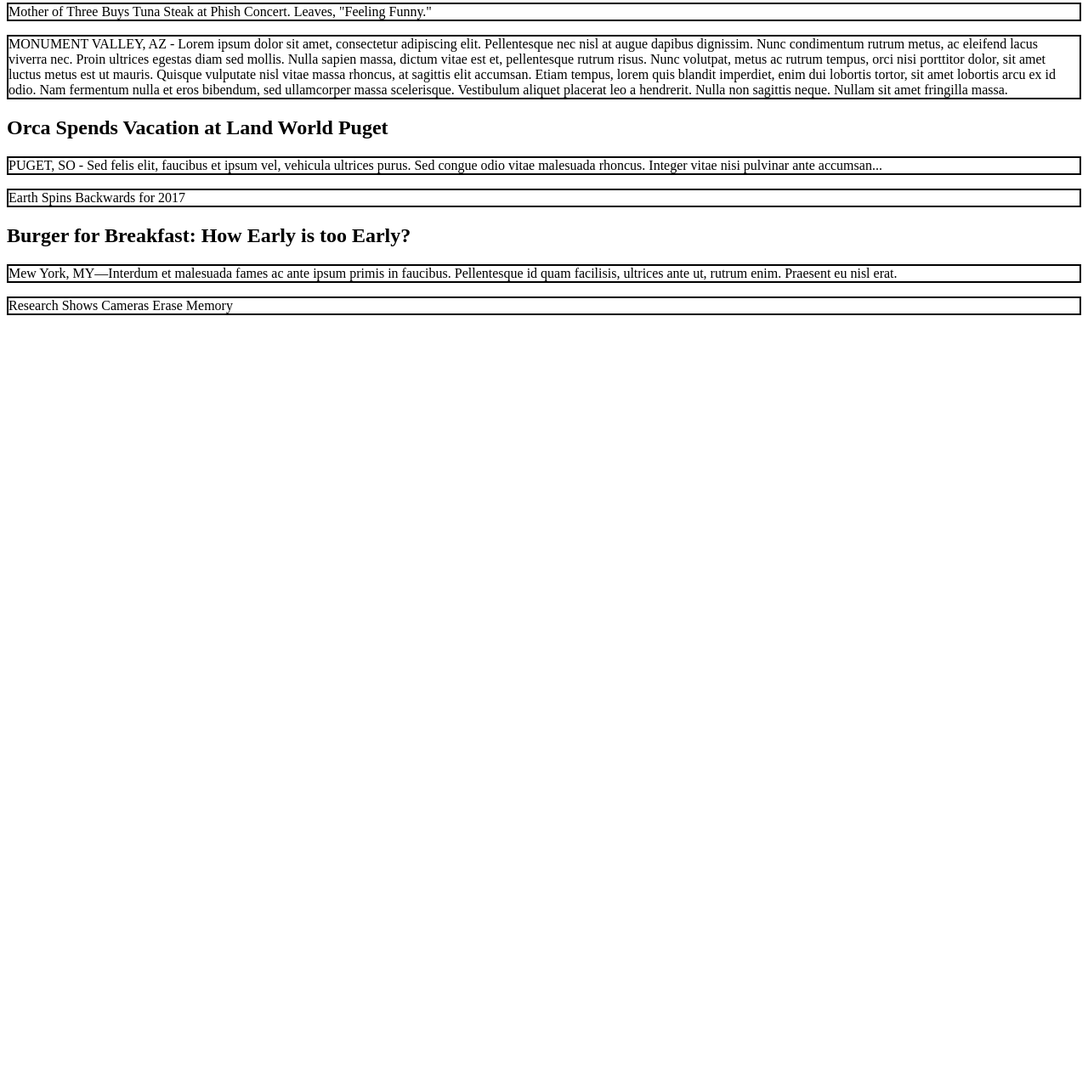
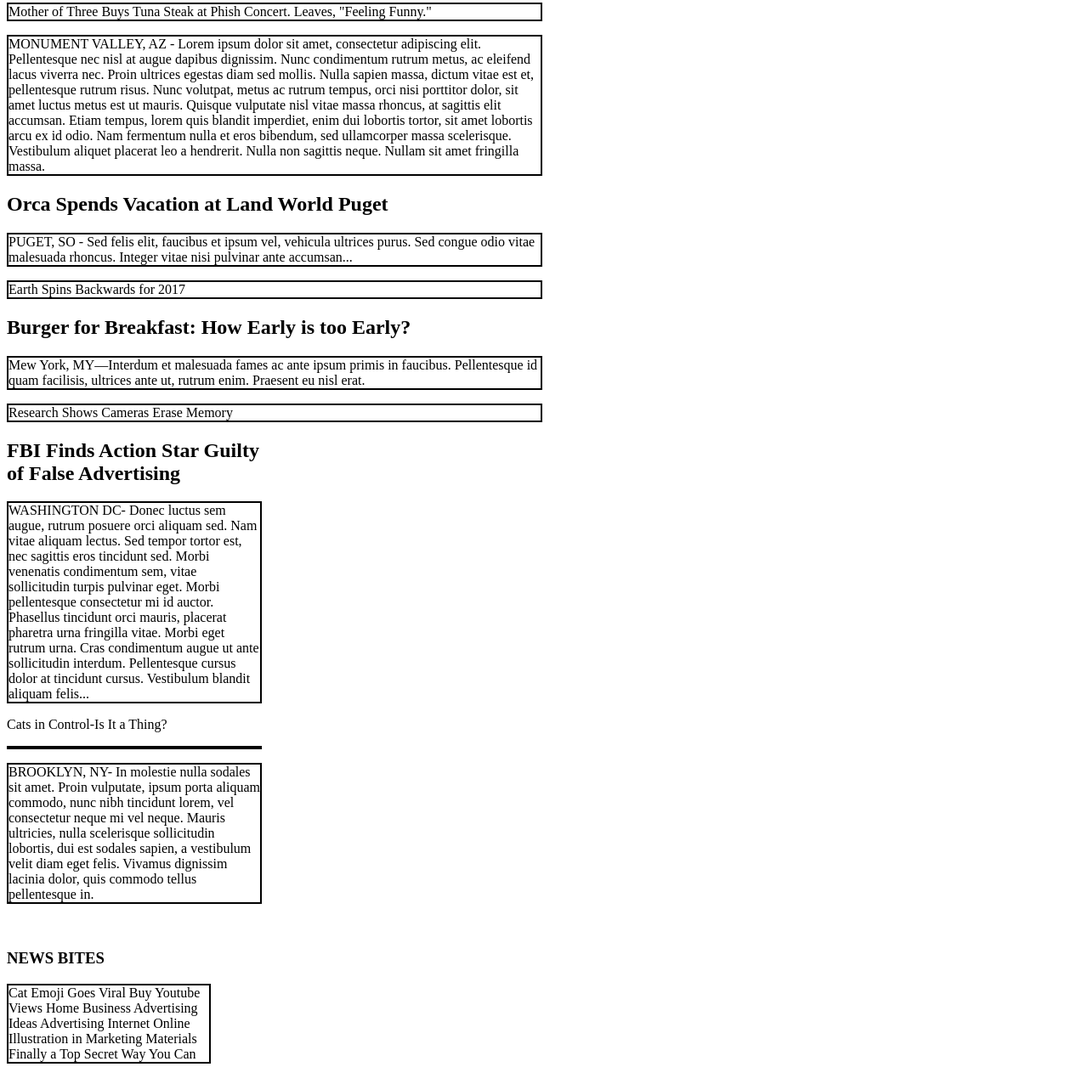
Before and after one commit to SophiaVandewater/MyTimes, a plain HTML site: page index.html in a window 1280 px wide. Shown: the part 87-1363 px from the top of the page at 85% size. Before the commit the page ends 800 px from the top, so only its background shows below. Drawn offline with Linux system fonts and the light colour scheme.

Commit message:
Add complete text

```diff
--- a/index.html
+++ b/index.html
@@ -21,14 +21,45 @@
     </div>
     <!-- Main -->
     <div class="main">
+<!-- Left column -->
+      <div class="column large">
+        <div class="phish">
           <p>Mother of Three Buys Tuna Steak at Phish Concert. Leaves, "Feeling Funny."</p>
+        </div>
+        <div class="monument">
           <p>MONUMENT VALLEY, AZ - Lorem ipsum dolor sit amet, consectetur adipiscing elit. Pellentesque nec nisl at augue dapibus dignissim. Nunc condimentum rutrum metus, ac eleifend lacus viverra nec. Proin ultrices egestas diam sed mollis. Nulla sapien massa, dictum vitae est et, pellentesque rutrum risus. Nunc volutpat, metus ac rutrum tempus, orci nisi porttitor dolor, sit amet luctus metus est ut mauris. Quisque vulputate nisl vitae massa rhoncus, at sagittis elit accumsan. Etiam tempus, lorem quis blandit imperdiet, enim dui lobortis tortor, sit amet lobortis arcu ex id odio. Nam fermentum nulla et eros bibendum, sed ullamcorper massa scelerisque. Vestibulum aliquet placerat leo a hendrerit. Nulla non sagittis neque. Nullam sit amet fringilla massa.</p>
+        </div>
+        <div class="orca">
           <h2>Orca Spends Vacation at Land World Puget</h2>
           <p>PUGET, SO - Sed felis elit, faucibus et ipsum vel, vehicula ultrices purus. Sed congue odio vitae malesuada rhoncus. Integer vitae nisi pulvinar ante accumsan...</p>
+        </div>
+        <div class="earth">
           <p>Earth Spins Backwards for 2017</p>
+        </div>
+        <div class="burger">
           <h2>Burger for Breakfast: How Early is too Early?</h2>
           <p>Mew York, MY—Interdum et malesuada fames ac ante ipsum primis in faucibus. Pellentesque id quam facilisis, ultrices ante ut, rutrum enim. Praesent eu nisl erat.</p>
+        </div>
+        <div class="memory">
           <p>Research Shows Cameras Erase Memory</p>
+      </div>
+<!-- Middle column -->
+      <div class="column medium">
+        <div class="fbi">
+          <h2>FBI Finds Action Star Guilty of False Advertising</h2>
+          <p>WASHINGTON DC- Donec luctus sem augue, rutrum posuere orci aliquam sed. Nam vitae aliquam lectus. Sed tempor tortor est, nec sagittis eros tincidunt sed. Morbi venenatis condimentum sem, vitae sollicitudin turpis pulvinar eget. Morbi pellentesque consectetur mi id auctor. Phasellus tincidunt orci mauris, placerat pharetra urna fringilla vitae. Morbi eget rutrum urna. Cras condimentum augue ut ante sollicitudin interdum. Pellentesque cursus dolor at tincidunt cursus. Vestibulum blandit aliquam felis...</p>
+        </div>
+        <div=<p>Cats in Control-Is It a Thing?</p>
+        <p>BROOKLYN, NY- In molestie nulla sodales sit amet. Proin vulputate, ipsum porta aliquam commodo, nunc nibh tincidunt lorem, vel consectetur neque mi vel neque. Mauris ultricies, nulla scelerisque sollicitudin lobortis, dui est sodales sapien, a vestibulum velit diam eget felis. Vivamus dignissim lacinia dolor, quis commodo tellus pellentesque in.</p>
+      </div>
+<!-- Right column -->
+      <div class="column small">
+        <div class="cookie">
+          <img>
+        <div class="bites">
+          <h3>NEWS BITES</h3>
+          <p>Cat Emoji Goes Viral Buy Youtube Views Home Business Advertising Ideas Advertising Internet Online Illustration in Marketing Materials Finally a Top Secret Way You Can</p>
+      </div>
     </div>
   </body>
 </html>
--- a/resources/css/style.css
+++ b/resources/css/style.css
@@ -33,3 +33,19 @@ li {
 .main p {
   border: 2px solid black;
 }
+
+.main {
+  display: flex;
+}
+
+.column.large {
+  width: 630px;
+}
+
+.column.medium {
+  width: 300px;
+}
+
+.column.small {
+  width: 240px;
+}
```
Also changed, not shown: 2 other files. Lines whose indentation alone changed are shown as unchanged.
